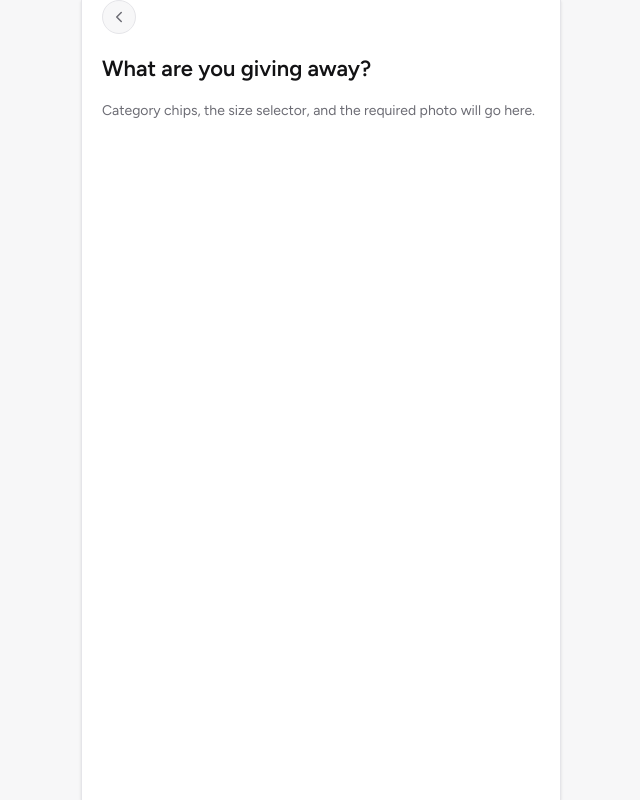
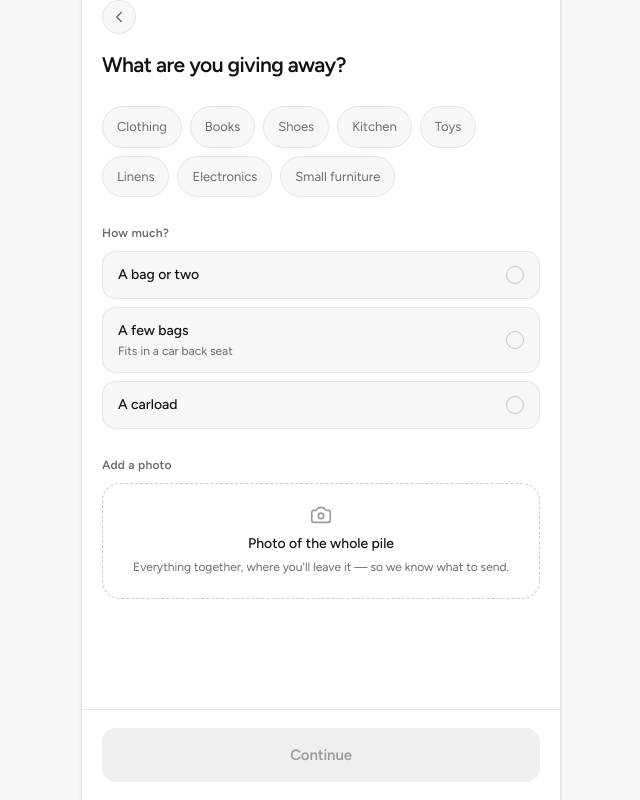
Before and after one commit to harshdama2008/send-it-along, a Next.js app: page /items in a window 1280 px wide. Shown: the whole page, without its empty margins (319-959 px from the left). Built offline with nearby package versions, Linux system fonts and the light colour scheme.

Commit message:
Step 1 — build the items screen, fix safe-area/sticky-footer layout

```diff
--- a/app/confirm/page.tsx
+++ b/app/confirm/page.tsx
@@ -2,9 +2,9 @@ import { Header } from "@/components/header";
 
 export default function ConfirmPage() {
   return (
-    <div className="flex flex-1 flex-col">
+    <div className="flex flex-1 flex-col overflow-hidden">
       <Header back="/places" />
-      <div className="flex-1 px-5">
+      <div className="flex-1 overflow-y-auto px-5 pb-[calc(24px+env(safe-area-inset-bottom))]">
         <h1 className="text-[22px] font-semibold text-ink">
           Ready when you are
         </h1>
--- a/app/done/page.tsx
+++ b/app/done/page.tsx
@@ -2,9 +2,9 @@ import { Header } from "@/components/header";
 
 export default function DonePage() {
   return (
-    <div className="flex flex-1 flex-col">
+    <div className="flex flex-1 flex-col overflow-hidden">
       <Header />
-      <div className="flex-1 px-5">
+      <div className="flex-1 overflow-y-auto px-5 pb-[calc(24px+env(safe-area-inset-bottom))]">
         <h1 className="text-[22px] font-semibold text-ink">Sent along</h1>
         <p className="mt-1 text-sm text-muted">Dropped off at {"{time}"} today</p>
         <p className="mt-4 text-sm text-dim">
--- a/app/items/page.tsx
+++ b/app/items/page.tsx
@@ -1,17 +1,154 @@
+"use client";
+
+import { useRouter } from "next/navigation";
+import type { ChangeEvent } from "react";
+import { Camera } from "lucide-react";
 import { Header } from "@/components/header";
+import { useDonation, type DonationCategory, type DonationSize } from "@/lib/donation-store";
+import { cn } from "@/lib/utils";
+
+const CATEGORY_OPTIONS: { value: DonationCategory; label: string }[] = [
+  { value: "clothing", label: "Clothing" },
+  { value: "books", label: "Books" },
+  { value: "shoes", label: "Shoes" },
+  { value: "kitchen", label: "Kitchen" },
+  { value: "toys", label: "Toys" },
+  { value: "linens", label: "Linens" },
+  { value: "electronics", label: "Electronics" },
+  { value: "small-furniture", label: "Small furniture" },
+];
+
+const SIZE_OPTIONS: { value: DonationSize; label: string; sub?: string }[] = [
+  { value: "bag-or-two", label: "A bag or two" },
+  { value: "few-bags", label: "A few bags", sub: "Fits in a car back seat" },
+  { value: "carload", label: "A carload" },
+];
 
 export default function ItemsPage() {
+  const router = useRouter();
+  const { donation, toggleCategory, setSize, setPhoto } = useDonation();
+
+  const canContinue = donation.categories.length > 0 && donation.size !== null;
+
+  function handlePhotoChange(event: ChangeEvent<HTMLInputElement>) {
+    const file = event.target.files?.[0];
+    if (!file) return;
+    setPhoto({ file, previewUrl: URL.createObjectURL(file) });
+  }
+
   return (
-    <div className="flex flex-1 flex-col">
+    <div className="flex flex-1 flex-col overflow-hidden">
       <Header back="/" />
-      <div className="flex-1 px-5">
-        <h1 className="text-[22px] font-semibold text-ink">
+
+      <div className="flex-1 overflow-y-auto px-5 pb-6">
+        <h1 className="text-[21px] font-semibold leading-[1.25] tracking-[-0.025em] text-ink">
           What are you giving away?
         </h1>
-        <p className="mt-4 text-sm text-muted">
-          Category chips, the size selector, and the required photo will go
-          here.
-        </p>
+
+        <div className="mt-7 flex flex-wrap gap-2">
+          {CATEGORY_OPTIONS.map((option) => {
+            const selected = donation.categories.includes(option.value);
+            return (
+              <button
+                key={option.value}
+                type="button"
+                aria-pressed={selected}
+                onClick={() => toggleCategory(option.value)}
+                className={cn(
+                  "rounded-full border px-3.5 py-2.5 text-[13px]",
+                  selected
+                    ? "border-brand bg-brand font-semibold text-white"
+                    : "border-border bg-surface text-muted",
+                )}
+              >
+                {option.label}
+              </button>
+            );
+          })}
+        </div>
+
+        <h2 className="mt-7 text-xs font-semibold tracking-[0.02em] text-muted">
+          How much?
+        </h2>
+        <div className="mt-2.5 flex flex-col gap-2">
+          {SIZE_OPTIONS.map((option) => {
+            const selected = donation.size === option.value;
+            return (
+              <button
+                key={option.value}
+                type="button"
+                aria-pressed={selected}
+                onClick={() => setSize(option.value)}
+                className={cn(
+                  "flex items-center justify-between rounded-[13px] border px-[15px] py-[13px] text-left",
+                  selected ? "border-brand bg-surface-2" : "border-border bg-surface",
+                )}
+              >
+                <div>
+                  <div className="text-sm font-medium text-ink">{option.label}</div>
+                  {option.sub ? (
+                    <div className="mt-0.5 text-xs text-muted">{option.sub}</div>
+                  ) : null}
+                </div>
+                <span
+                  className={cn(
+                    "flex h-[18px] w-[18px] flex-none items-center justify-center rounded-full border-[1.5px]",
+                    selected ? "border-brand bg-brand" : "border-border-strong",
+                  )}
+                >
+                  {selected ? <span className="h-[9px] w-[9px] rounded-full bg-white" /> : null}
+                </span>
+              </button>
+            );
+          })}
+        </div>
+
+        <h2 className="mt-7 text-xs font-semibold tracking-[0.02em] text-muted">
+          Add a photo
+        </h2>
+        <label className="mt-2.5 block cursor-pointer rounded-2xl border-[1.5px] border-dashed border-border-strong px-4 py-5 text-center">
+          <input
+            type="file"
+            accept="image/*"
+            capture="environment"
+            onChange={handlePhotoChange}
+            className="sr-only"
+          />
+          {donation.photo ? (
+            <>
+              {/* eslint-disable-next-line @next/next/no-img-element -- local blob preview, not a static/remote asset */}
+              <img
+                src={donation.photo.previewUrl}
+                alt="The pile you're giving away"
+                className="mx-auto h-32 w-full max-w-[220px] rounded-xl object-cover"
+              />
+              <div className="mt-2.5 text-xs font-medium text-muted">Tap to change photo</div>
+            </>
+          ) : (
+            <>
+              <Camera className="mx-auto mb-2 h-[22px] w-[22px] text-dim" strokeWidth={1.8} />
+              <div className="text-sm font-medium text-ink">Photo of the whole pile</div>
+              <div className="mt-1 text-xs leading-relaxed text-muted">
+                Everything together, where you&apos;ll leave it — so we know
+                what to send.
+              </div>
+            </>
+          )}
+        </label>
+      </div>
+
+      <div className="flex-none border-t border-border bg-bg px-5 pb-[calc(18px+env(safe-area-inset-bottom))] pt-[18px]">
+        <button
+          type="button"
+          disabled={!canContinue}
+          onClick={() => router.push("/places")}
+          className={cn(
+            "w-full rounded-[14px] py-4 text-[15px] font-semibold tracking-[-0.01em]",
+            canContinue ? "bg-brand text-white" : "bg-surface-2 text-dim",
+          )}
+        >
+          Continue
+        </button>
       </div>
     </div>
   );
--- a/app/layout.tsx
+++ b/app/layout.tsx
@@ -27,7 +27,7 @@ export default function RootLayout({ children }: LayoutProps<"/">) {
     >
       <body className="min-h-dvh bg-surface">
         <DonationProvider>
-          <div className="mx-auto flex min-h-dvh w-full max-w-[480px] flex-col bg-bg pb-[env(safe-area-inset-bottom)] sm:border-x sm:border-border sm:shadow-sm">
+          <div className="mx-auto flex h-dvh w-full max-w-[480px] flex-col overflow-hidden bg-bg sm:border-x sm:border-border sm:shadow-sm">
             {children}
           </div>
         </DonationProvider>
--- a/app/page.tsx
+++ b/app/page.tsx
@@ -41,9 +41,9 @@ export default function PickupAddressPage() {
   }
 
   return (
-    <div className="flex flex-1 flex-col">
+    <div className="flex flex-1 flex-col overflow-hidden">
       <Header />
-      <div className="flex-1 px-5">
+      <div className="flex-1 overflow-y-auto px-5 pb-[calc(24px+env(safe-area-inset-bottom))]">
         <h1 className="text-[21px] font-semibold leading-[1.25] tracking-[-0.025em] text-ink">
           Where should we pick up?
         </h1>
--- a/app/places/page.tsx
+++ b/app/places/page.tsx
@@ -2,9 +2,9 @@ import { Header } from "@/components/header";
 
 export default function PlacesPage() {
   return (
-    <div className="flex flex-1 flex-col">
+    <div className="flex flex-1 flex-col overflow-hidden">
       <Header back="/items" />
-      <div className="flex-1 px-5">
+      <div className="flex-1 overflow-y-auto px-5 pb-[calc(24px+env(safe-area-inset-bottom))]">
         <h1 className="text-[22px] font-semibold text-ink">
           Places that take these
         </h1>
--- a/app/track/page.tsx
+++ b/app/track/page.tsx
@@ -1,11 +1,11 @@
 export default function TrackPage() {
   return (
-    <div className="flex flex-1 flex-col">
+    <div className="flex flex-1 flex-col overflow-hidden">
       {/* No header on this screen — the map runs to the top edge. */}
       <div className="flex h-64 flex-none items-center justify-center bg-surface text-sm text-dim">
         Live tracking map (Uber tracking_url iframe) will go here.
       </div>
-      <div className="flex-1 px-5 pt-5">
+      <div className="flex-1 overflow-y-auto px-5 pb-[calc(24px+env(safe-area-inset-bottom))] pt-5">
         <p className="text-sm text-muted">
           Status, progress bar, going-to, your bags, and courier rows will go
           here.
```
